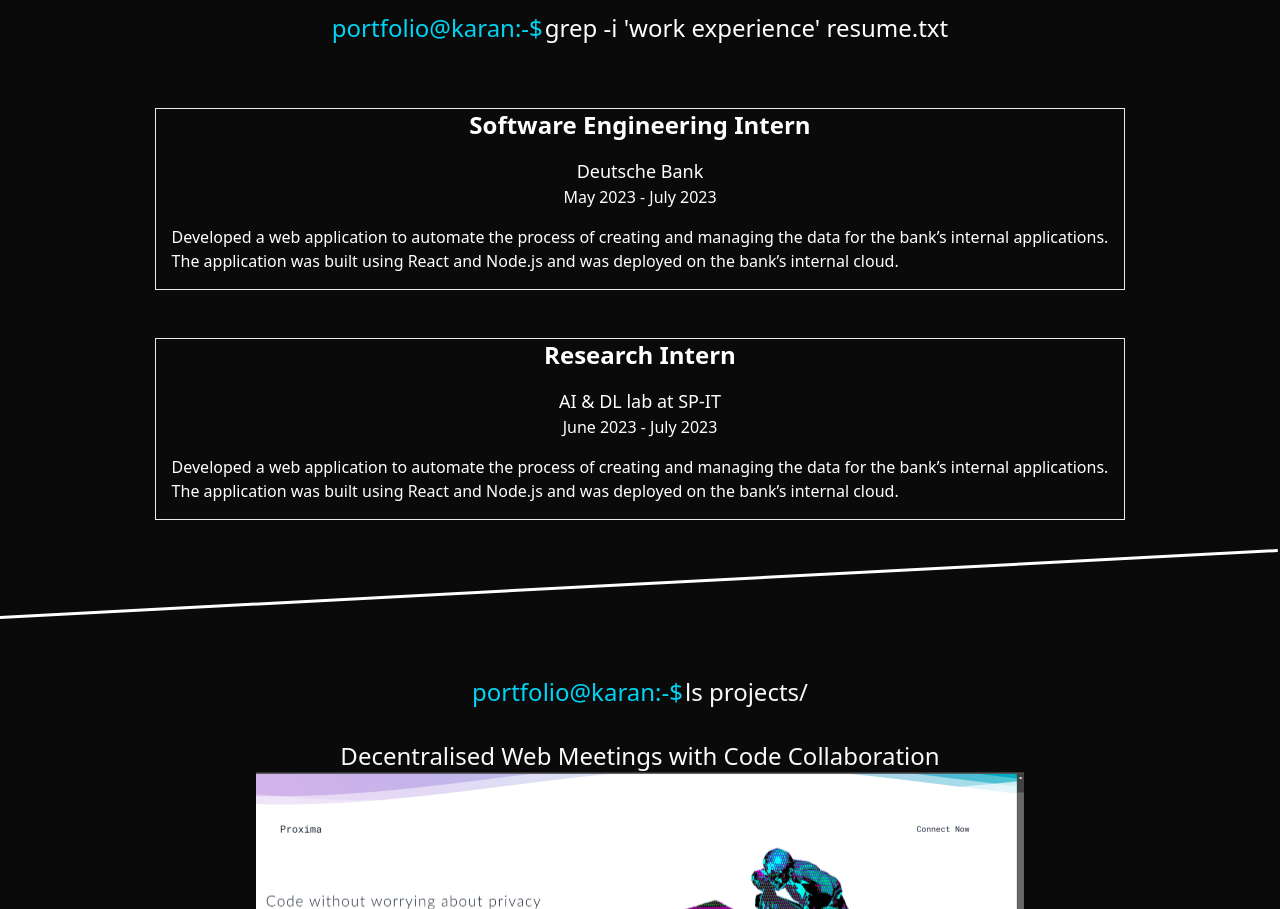
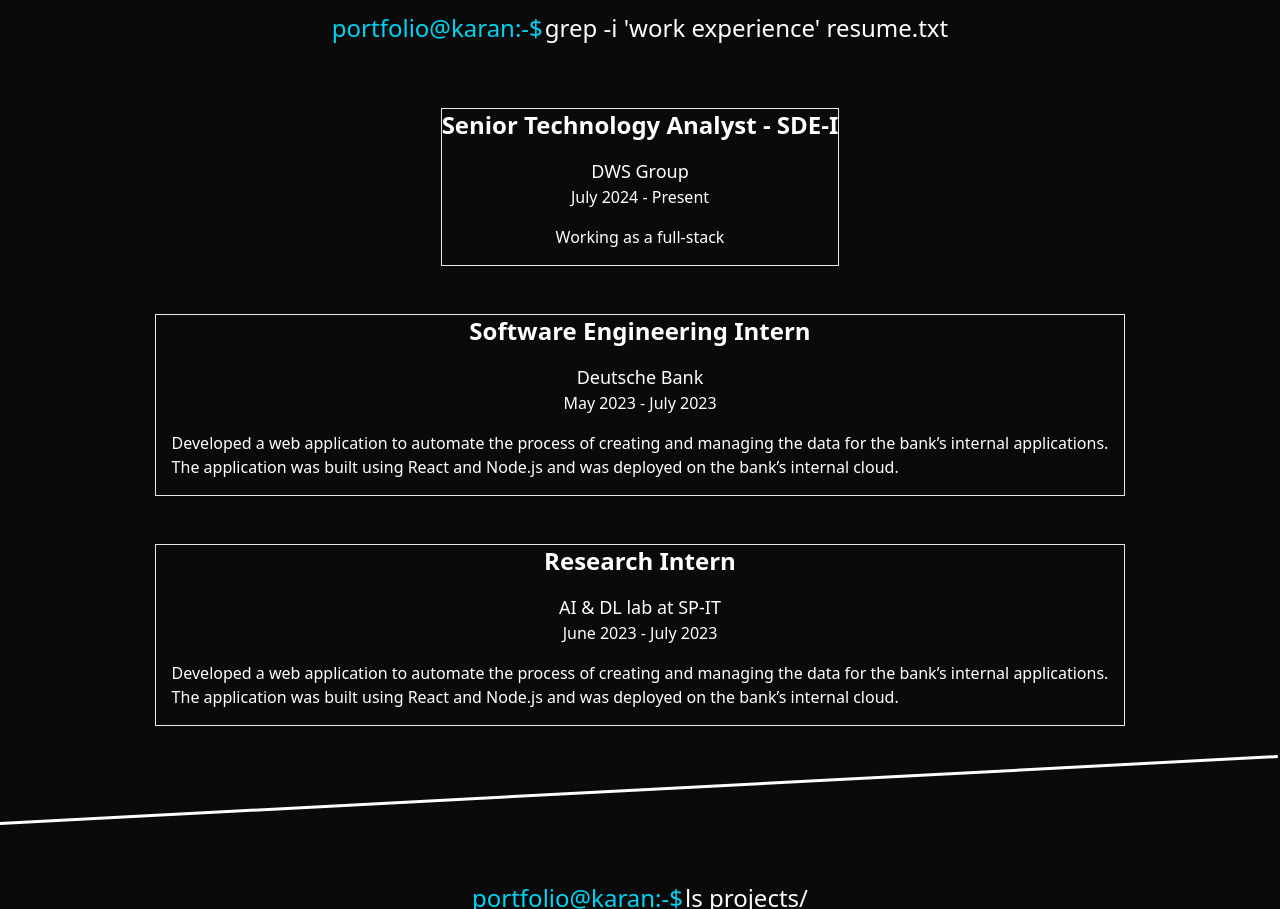
Before and after one commit to Karan-Shah-2513/portfolio-site, a Next.js app in the folder portfolio/: page / in a window 1280 px wide. Shown: the part 803-1712 px from the top of the page. Built offline with nearby package versions, Linux system fonts and the light colour scheme.

Commit message:
add a TODO for portfolio details update
Signed-off-by: Karan Shah <karandood28@gmail.com>

```diff
--- a/portfolio/src/components/sections/experience/Experience.jsx
+++ b/portfolio/src/components/sections/experience/Experience.jsx
@@ -2,6 +2,14 @@
 import ExperienceCard from "./experience-card";
 
 const experience = [
+  // TODO
+  {
+    id: "dws-software-engineer-2024",
+    title: "Senior Technology Analyst - SDE-I",
+    company: "DWS Group",
+    duration: "July 2024 - Present",
+    content: ["Working as a full-stack"],
+  },
   {
     id: "deutsche-bank-software-engineer-2023",
     title: "Software Engineering Intern",
```
